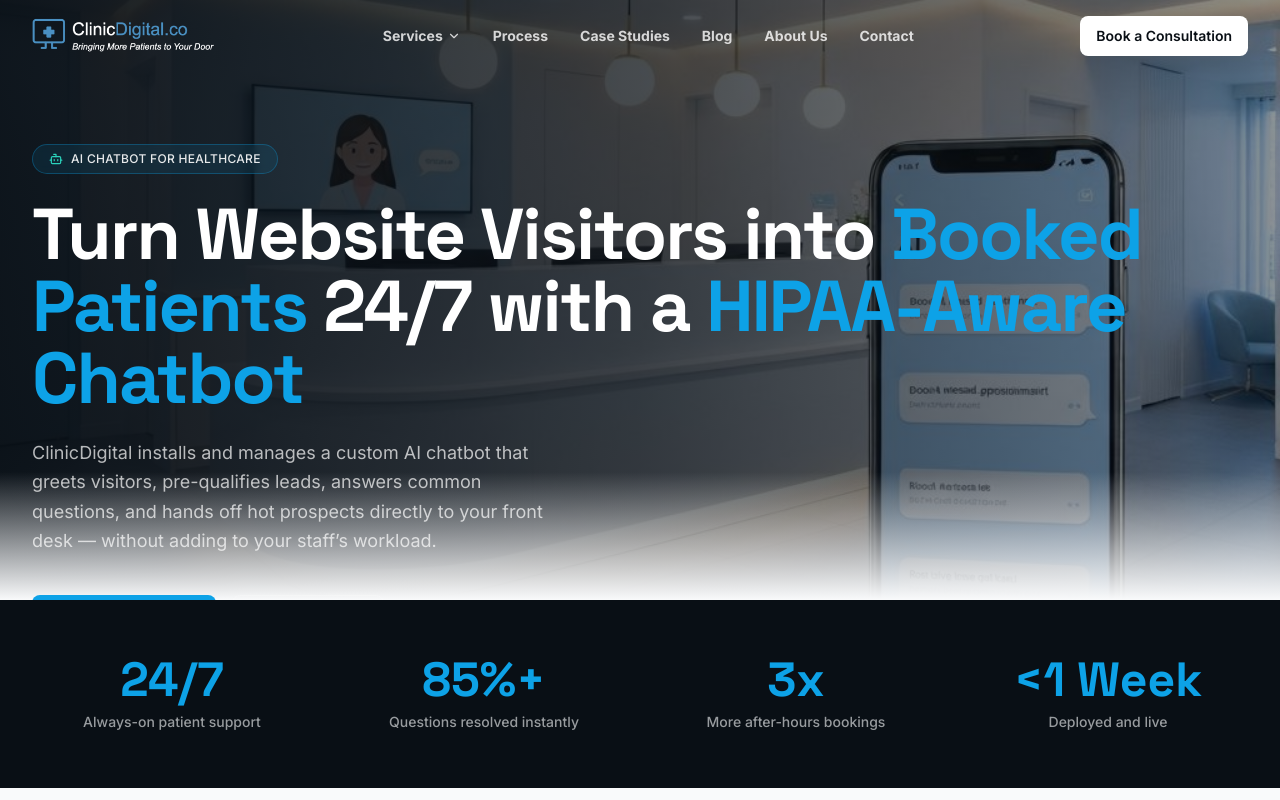
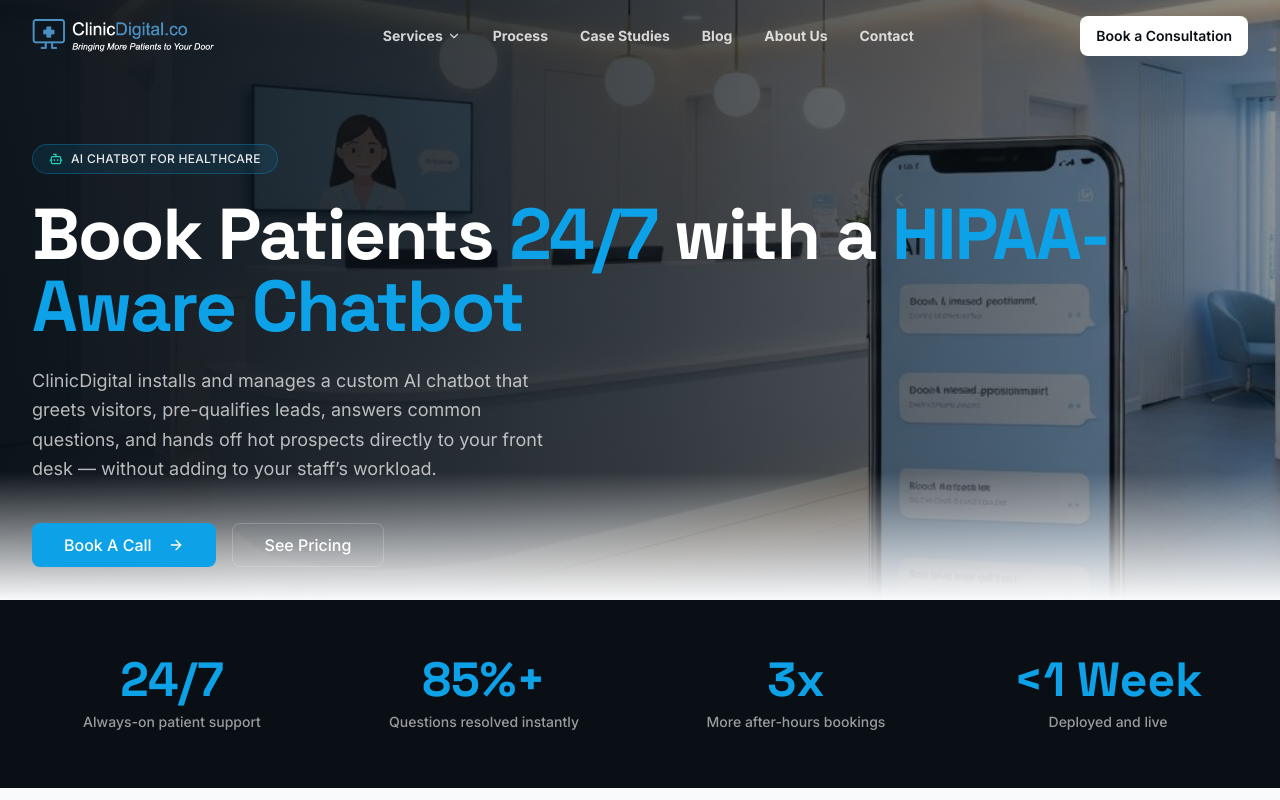
Before and after one commit to jbyer/clinicdigital, a Next.js app: page /offers/chatbot in a window 1280 px wide. Shown: the top 800 px of the page. Built offline with nearby package versions, Linux system fonts and the light colour scheme.

Commit message:
feat: simplify chatbot hero headline for clarity

```diff
--- a/components/offers/chatbot/cb-hero.tsx
+++ b/components/offers/chatbot/cb-hero.tsx
@@ -36,8 +36,7 @@ export function ChatbotHero() {
 
           <h1 className="font-heading text-4xl font-bold leading-tight tracking-tight text-primary-foreground sm:text-5xl lg:text-6xl xl:text-7xl">
             <span className="text-balance">
-              Turn Website Visitors into {" "}
-              <span className="text-primary">Booked Patients </span> 24/7 with a <span className="text-primary">HIPAA-Aware Chatbot</span>
+              Book Patients <span className="text-primary">24/7</span> with a <span className="text-primary">HIPAA-Aware Chatbot</span>
             </span>
           </h1>
 
```
